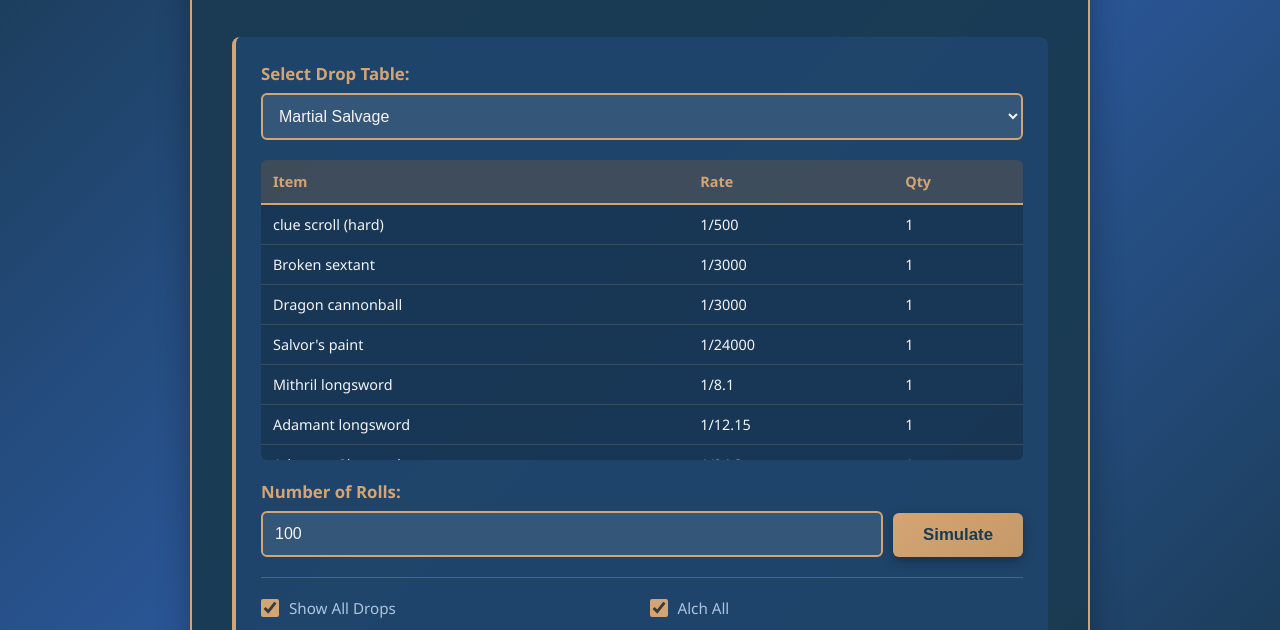
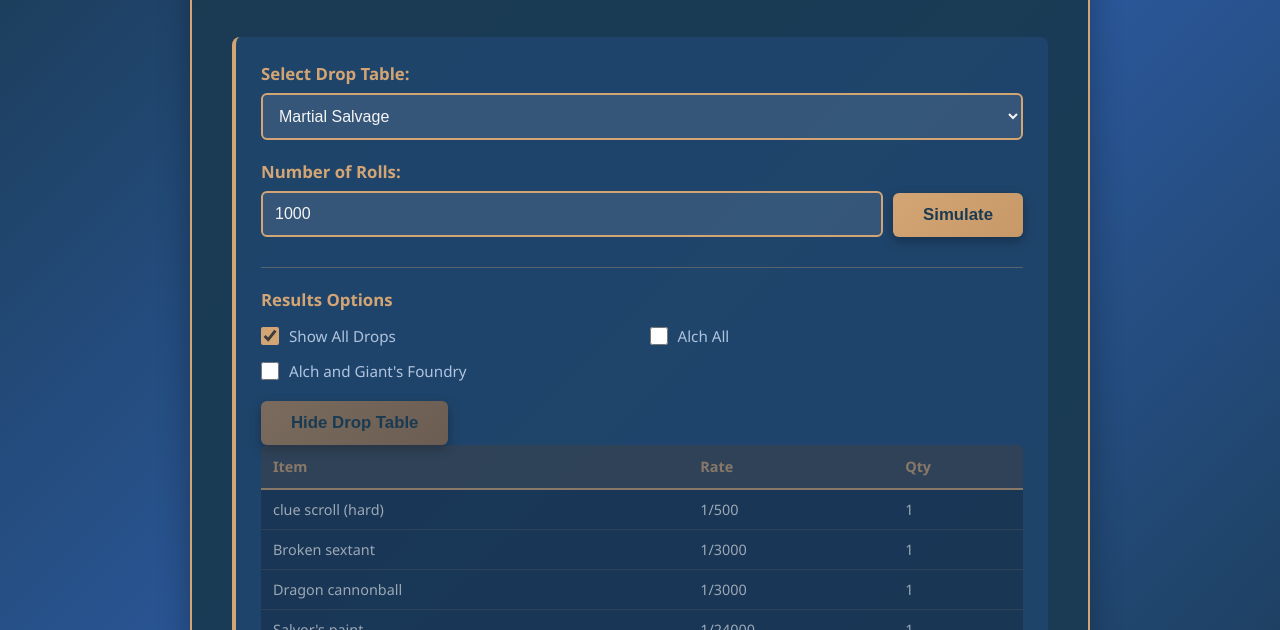
Before and after one commit to DrumSongOSRS/DropRoller, a plain HTML site: page docs/index.html in a window 1280 px wide. Shown: the part 167-797 px from the top of the page. Drawn offline with Linux system fonts and the light colour scheme.

Commit message:
Update UI: table opacity, reorder form, hide button, results options section, default values

```diff
--- a/docs/index.html
+++ b/docs/index.html
@@ -117,6 +117,7 @@
             width: 100%;
             border-collapse: collapse;
             font-size: 0.9em;
+            opacity: 0.6;
         }
 
         thead {
@@ -370,30 +371,37 @@
                 <div class="coming-soon" id="comingSoon">Might be coming soon!</div>
             </div>
 
-            <div id="tablePreview"></div>
-
             <div class="input-group">
                 <div class="form-group">
                     <label for="rollsInput">Number of Rolls:</label>
-                    <input type="number" id="rollsInput" value="100" min="1" max="10000">
+                    <input type="number" id="rollsInput" value="1000" min="1" max="10000">
                 </div>
                 <button onclick="simulateRolls()">Simulate</button>
             </div>
 
-            <div class="checkboxes">
+            <div class="form-group" style="margin-top: 30px; border-top: 1px solid rgba(212, 165, 116, 0.3); padding-top: 20px;">
+                <label style="margin-bottom: 15px;">Results Options</label>
+                <div class="checkboxes" style="border-top: none; margin-top: 0; padding-top: 0;">
                     <div class="checkbox-group">
                         <input type="checkbox" id="showDrops" checked>
                         <label for="showDrops">Show All Drops</label>
                     </div>
                     <div class="checkbox-group">
-                    <input type="checkbox" id="showAlchAll" checked>
+                        <input type="checkbox" id="showAlchAll">
                         <label for="showAlchAll">Alch All</label>
                     </div>
                     <div class="checkbox-group">
-                    <input type="checkbox" id="showAlchGF" checked>
+                        <input type="checkbox" id="showAlchGF">
                         <label for="showAlchGF">Alch and Giant's Foundry</label>
                     </div>
                 </div>
+            </div>
+
+            <div style="margin-top: 20px;">
+                <button onclick="toggleTablePreview()" style="background: linear-gradient(135deg, #7a6b5e 0%, #6b5d52 100%);">Hide Drop Table</button>
+            </div>
+
+            <div id="tablePreview"></div>
         </div>
 
         <div class="results-section" id="resultsSection">
@@ -728,6 +736,18 @@
             return { items, barsByType, totalBars, estimatedXp };
         }
 
+        function toggleTablePreview() {
+            const tablePreview = document.getElementById('tablePreview');
+            const button = event.target;
+            if (tablePreview.innerHTML === '') {
+                updateTablePreview();
+                button.textContent = 'Hide Drop Table';
+            } else {
+                tablePreview.innerHTML = '';
+                button.textContent = 'Show Drop Table';
+            }
+        }
+
         // Initialize
         document.getElementById('tableSelect').addEventListener('change', updateTablePreview);
         updateTablePreview();
```
Lines whose indentation alone changed are shown as unchanged.
